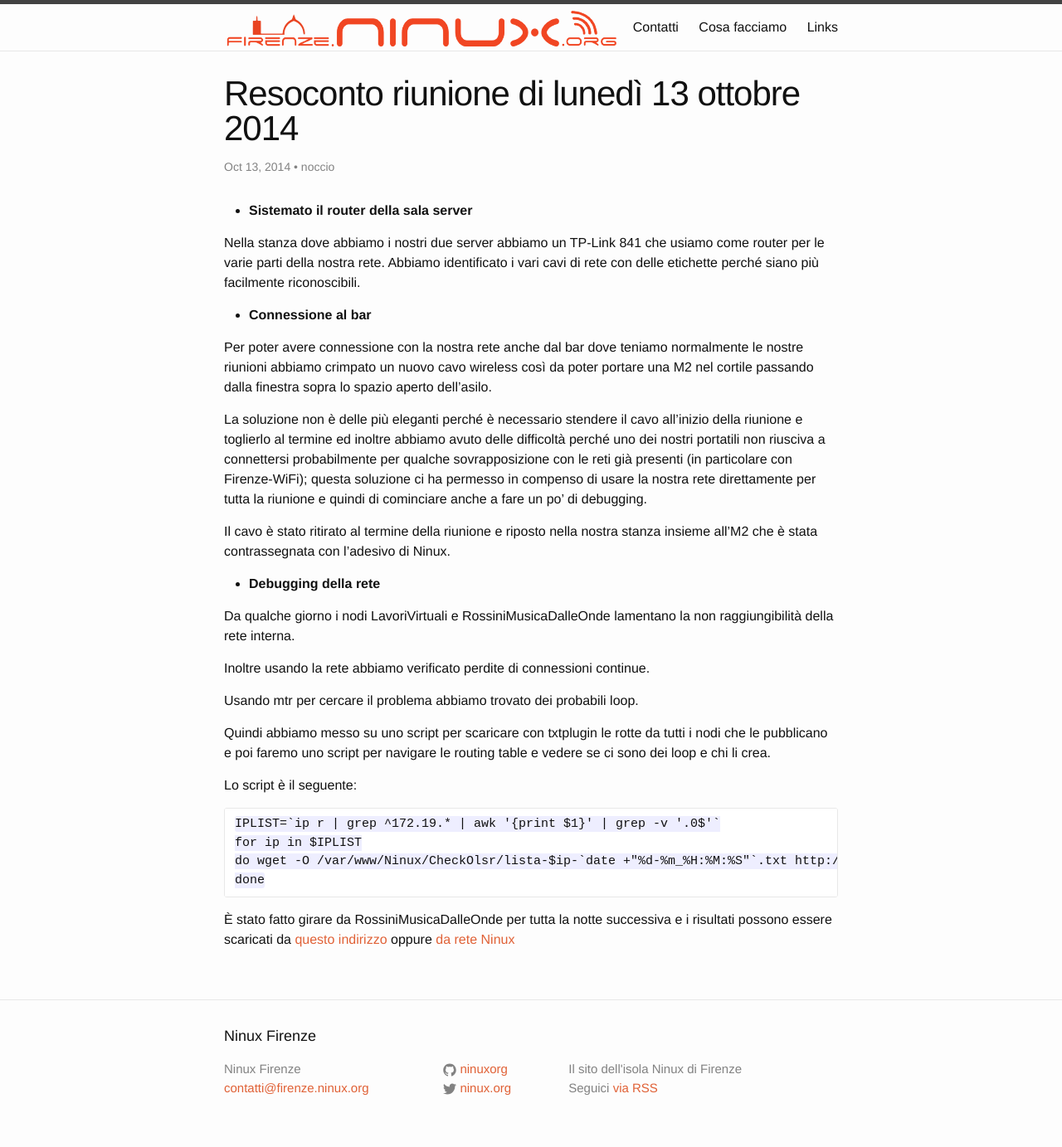
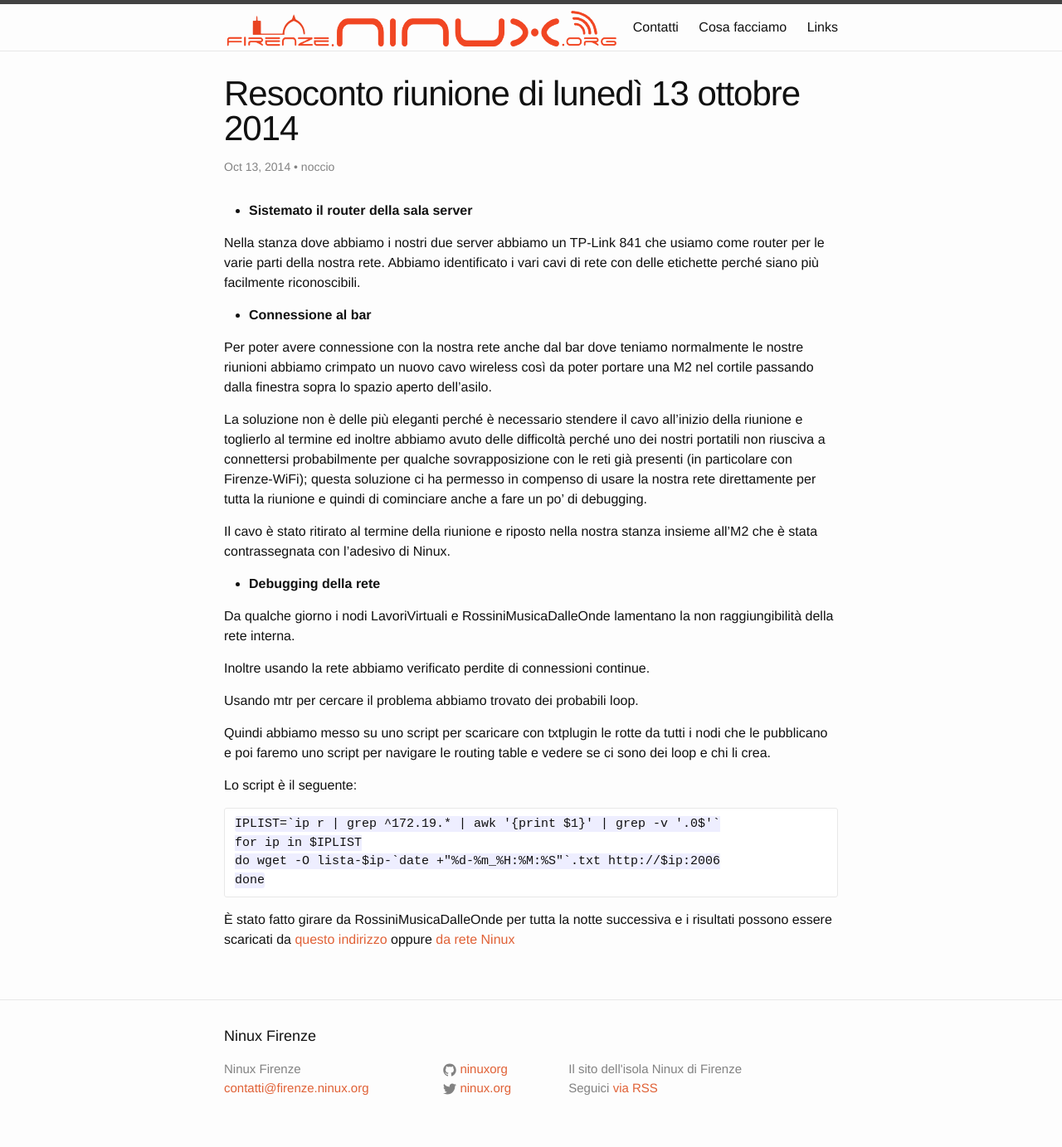
Before and after one commit to ninux-fi/firenze.ninux.org___old, a Jekyll site: the page built from _posts/2014-10-13-resoconto-riunione.md, in a window 1280 px wide. Shown: the whole page at 83% size. Built offline with Jekyll 4.4.1, drawn with Linux system fonts in a browser that asks for light colours; comment, search, counter and statistics services are not loaded.

Commit message:
Modificato lo script pubblicato

```diff
--- a/_posts/2014-10-13-resoconto-riunione.md
+++ b/_posts/2014-10-13-resoconto-riunione.md
@@ -51,7 +51,7 @@ Lo script è il seguente:
 
     IPLIST=`ip r | grep ^172.19.* | awk '{print $1}' | grep -v '.0$'`
     for ip in $IPLIST
-    do wget -O /var/www/Ninux/CheckOlsr/lista-$ip-`date +"%d-%m_%H:%M:%S"`.txt http://$ip:2006
+    do wget -O lista-$ip-`date +"%d-%m_%H:%M:%S"`.txt http://$ip:2006
     done
 
 È stato fatto girare da RossiniMusicaDalleOnde per tutta la notte
```
